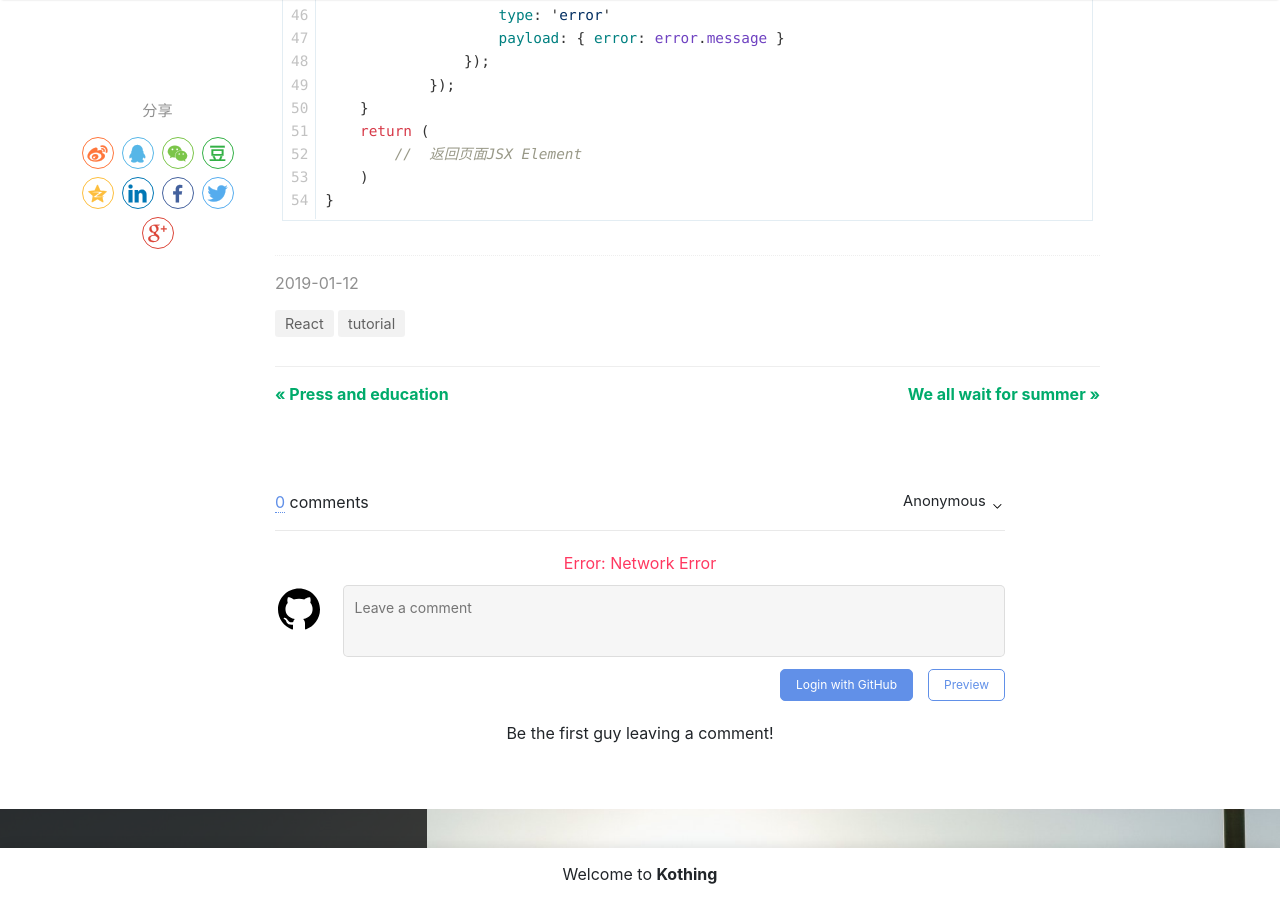
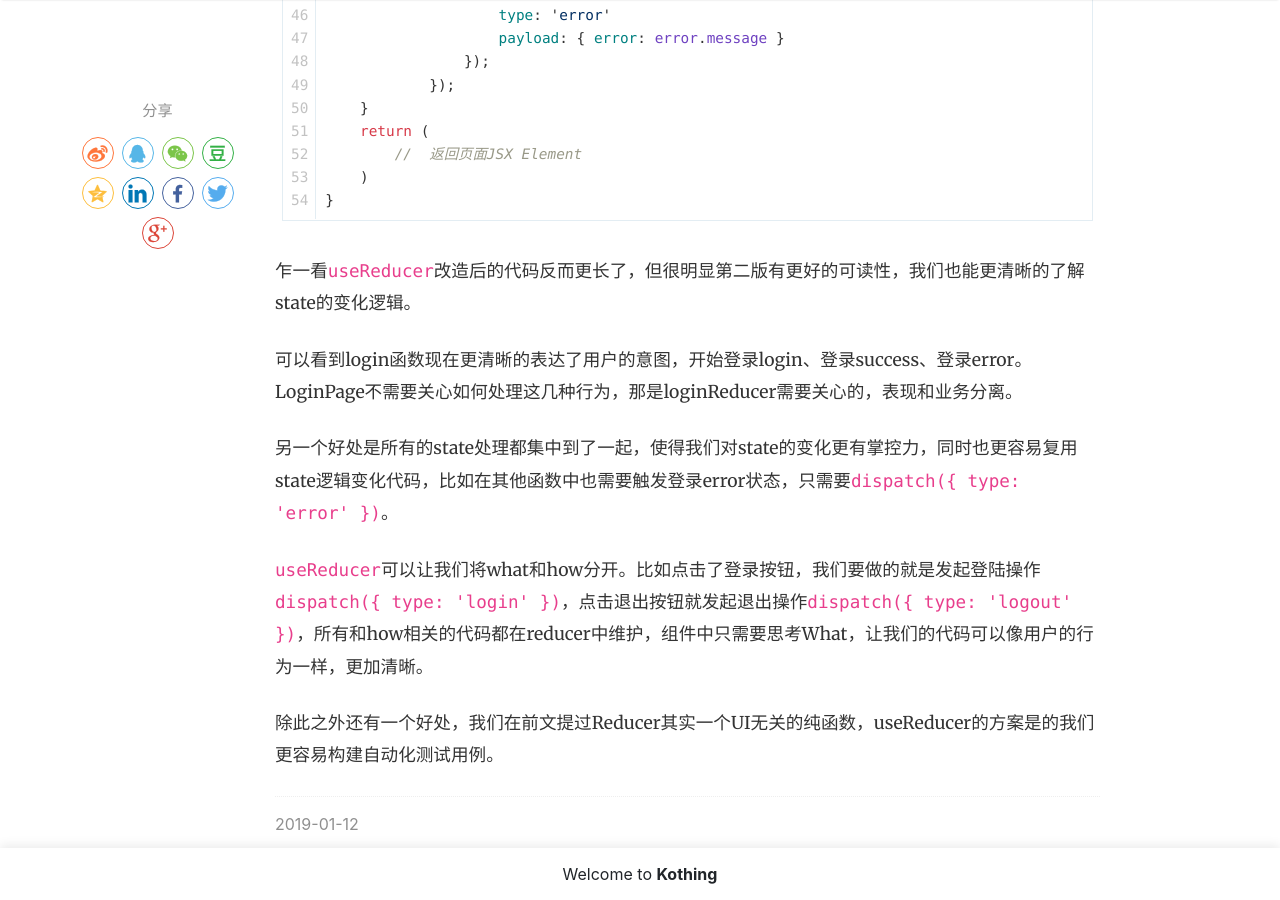
Before and after one commit to kothing/kothing.github.io, a Jekyll site: the page built from _posts/2019-01-12-react-hook--useReducer.md, in a window 1280 px wide and 900 px high, scrolled down 7440 px. Built offline with Jekyll 4.4.1, drawn with Linux system fonts in a browser that asks for light colours; nearby versions of some CDN libraries; comment, search, counter and statistics services are not loaded.

Commit message:
Update 2019-01-12-react-hook--useReducer.md

````diff
--- a/_posts/2019-01-12-react-hook--useReducer.md
+++ b/_posts/2019-01-12-react-hook--useReducer.md
@@ -259,3 +259,12 @@ function LoginPage() {
     )
 }
 ```
+乍一看`useReducer`改造后的代码反而更长了，但很明显第二版有更好的可读性，我们也能更清晰的了解state的变化逻辑。
+
+可以看到login函数现在更清晰的表达了用户的意图，开始登录login、登录success、登录error。LoginPage不需要关心如何处理这几种行为，那是loginReducer需要关心的，表现和业务分离。
+
+另一个好处是所有的state处理都集中到了一起，使得我们对state的变化更有掌控力，同时也更容易复用state逻辑变化代码，比如在其他函数中也需要触发登录error状态，只需要`dispatch({ type: 'error' })`。
+
+`useReducer`可以让我们将what和how分开。比如点击了登录按钮，我们要做的就是发起登陆操作`dispatch({ type: 'login' })`，点击退出按钮就发起退出操作`dispatch({ type: 'logout' })`，所有和how相关的代码都在reducer中维护，组件中只需要思考What，让我们的代码可以像用户的行为一样，更加清晰。
+
+除此之外还有一个好处，我们在前文提过Reducer其实一个UI无关的纯函数，useReducer的方案是的我们更容易构建自动化测试用例。
````
